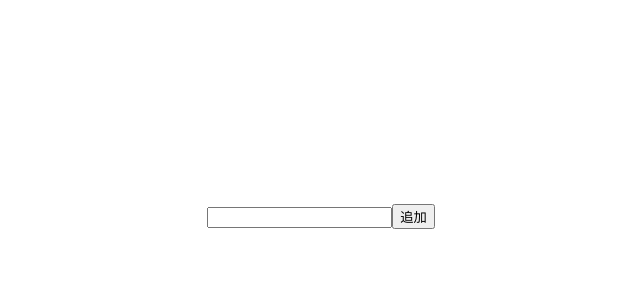
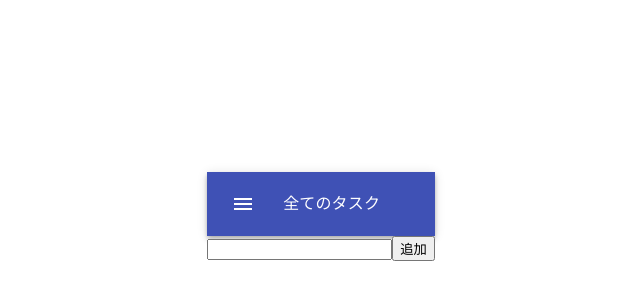
Before and after one commit to tokagame/react_todo_app, a React (Vite) app: page / in a window 1280 px wide. Shown: the part 176-476 px from the top of the page, without its empty margins (319-959 px from the left). Built offline with nearby package versions, Linux system fonts and the light colour scheme.

Commit message:
ツールバーコンポーネント追加

```diff
--- a/index.html
+++ b/index.html
@@ -7,6 +7,10 @@
       rel="stylesheet"
       href="https://fonts.googleapis.com/css?family=Roboto:300,400,500,700&display=swap"
     />
+    <link
+      rel="stylesheet"
+      href="https://fonts.googleapis.com/icon?family=Material+Icons"
+    />
     <meta name="viewport" content="width=device-width, initial-scale=1.0" />
     <title>Vite + React + TS</title>
   </head>
--- a/src/App.tsx
+++ b/src/App.tsx
@@ -1,9 +1,31 @@
 import { useState } from 'react'
 import './App.css'
+
+import GlobalStyles from '@mui/material/GlobalStyles'
+import { createTheme, ThemeProvider } from '@mui/material/styles'
+import { indigo, pink } from '@mui/material/colors'
+
 import { FormDialog } from './FormDialog'
 import { TodoItem } from './TodoItem'
+import { ToolBar } from './ToolBar';
 
-export const App = () => {
+
+const theme = createTheme({
+  palette: {
+    primary: {
+      main: indigo[500],
+      light: '#757de8',
+      dark: '#002984',
+    },
+    secondary: {
+      main: pink[500],
+      light: '#ff6090',
+      dark: '#b0003a',
+    },
+  }
+})
+
+export const App = (): JSX.Element => {
   const [text, setText] = useState('');
   const [todos, setTodos] = useState<Todo[]>([]);
   const [filter, setFilter] = useState<Filter>('all');
@@ -80,7 +102,10 @@ export const App = () => {
   }
 
   return (
-    <div>
+    <ThemeProvider theme={theme}>
+      <GlobalStyles styles={{ body: { margin: 0, padding: 0 } }}></GlobalStyles>
+      <ToolBar filter={filter}></ToolBar>
+
       <FormDialog
         text={text}
         onChange={handleOnChange}
@@ -94,6 +119,6 @@ export const App = () => {
         onCheck={handleOnCheck}
         onRemove={handleOnRemove}
       />
-    </div>
+    </ThemeProvider>
   )
 }
--- /dev/null
+++ b/src/ToolBar.tsx
@@ -0,0 +1,47 @@
+import AppBar from '@mui/material/AppBar';
+import Box from '@mui/material/Box';
+import Toolbar from '@mui/material/Toolbar';
+import Typography from '@mui/material/Typography';
+import IconButton from '@mui/material/IconButton';
+
+import MenuIcon from '@mui/icons-material/Menu';
+
+type Props = {
+  filter: Filter;
+}
+
+export const ToolBar = (props: Props) => {
+  const translator = (arg: Filter) => {
+    switch (arg) {
+      case 'all':
+        return '全てのタスク'
+      case 'unchecked':
+        return '現在のタスク'
+      case 'checked':
+        return '完了したタスク'
+      case 'removed':
+        return 'ごみ箱'
+      default:
+        return 'TODO'
+    }
+  }
+
+  return (
+    <Box sx={{ flexGrow: 1 }}>
+      <AppBar position="static">
+        <Toolbar>
+          <IconButton
+            size="large"
+            edge="start"
+            color="inherit"
+            aria-label="menu"
+            sx={{ mr: 2 }}
+          >
+            <MenuIcon />
+          </IconButton>
+          <Typography>{translator(props.filter)}</Typography>
+        </Toolbar>
+      </AppBar>
+    </Box>
+  )
+}
```
